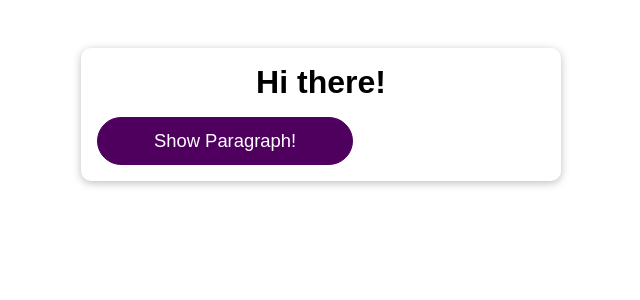
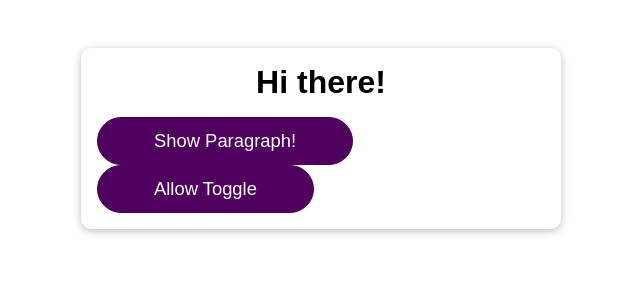
Before and after one commit to bduong94/A-Look-Behind-the-Scenes-Of-React, a React (Create React App) app: page / in a window 1280 px wide. Shown: the top 300 px of the page, without its empty margins (319-959 px from the left). Built offline with nearby package versions, Linux system fonts and the light colour scheme.

Commit message:
Add dependency for useCallback

```diff
--- a/src/App.js
+++ b/src/App.js
@@ -6,18 +6,26 @@
 
 function App() {
   const [showParagraph, setShowParagraph] = useState(false);
+  const [allowToggle, setAllowToggle] = useState(false);
 
   console.log("APP RUNNING!");
 
   const toggleParagraphHandler = useCallback(() => {
-    setShowParagraph((prevShowParagraph) => !prevShowParagraph);
-  }, []);
+    if (allowToggle) {
+      setShowParagraph((prevShowParagraph) => !prevShowParagraph);
+    }
+  }, [allowToggle]);
+
+  const allowToggleHandler = () => {
+    setAllowToggle(true);
+  };
 
   return (
     <div className="app">
       <h1>Hi there!</h1>
       <Demo show={showParagraph} />
       <Button onClick={toggleParagraphHandler}>Show Paragraph!</Button>
+      <Button onClick={allowToggleHandler}>Allow Toggle</Button>
     </div>
   );
 }
```
